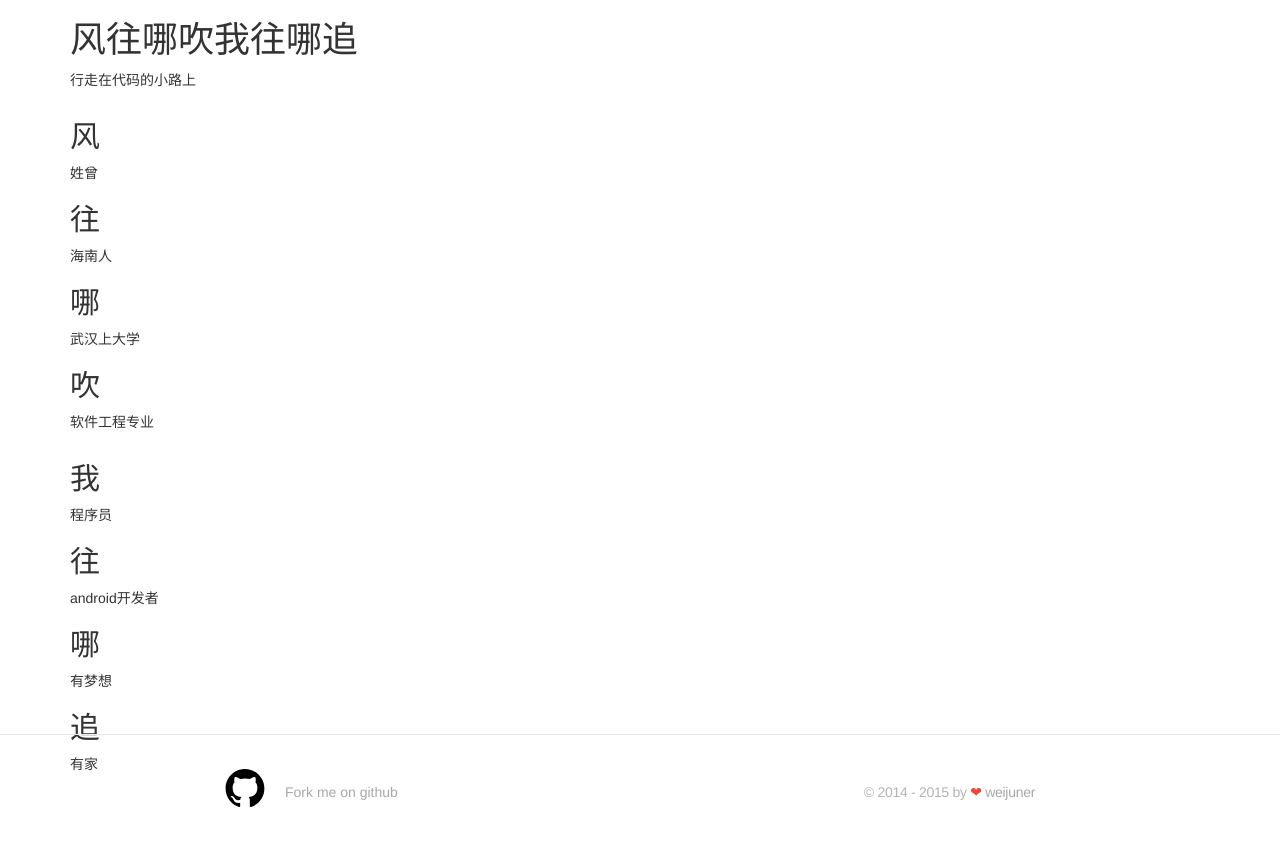
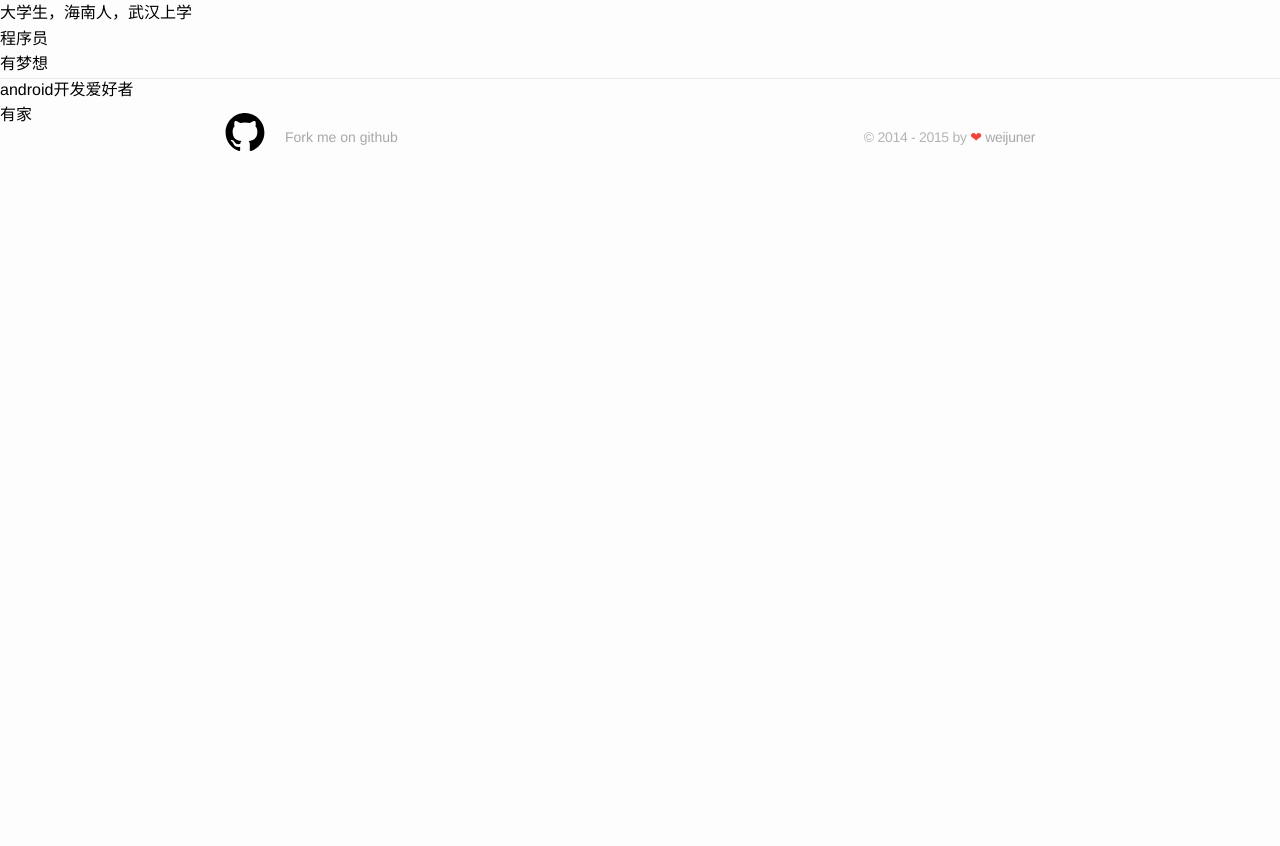
Before and after one commit to weijuner/weijuner.github.io, a Jekyll site: the page built from about.html, in a window 1280 px wide. Shown: the top 846 px of the page. Built offline with Jekyll 4.4.1, drawn with Linux system fonts in a browser that asks for light colours; nearby versions of some CDN libraries; library files that are not in the unit come from our copies; Markdown is read by kramdown in place of the engine named in the settings; comment, search, counter and statistics services are not loaded.

Commit message:
new post

```diff
--- a/about.html
+++ b/about.html
@@ -5,127 +5,17 @@ permalink: /about/
 <!DOCTYPE html>
 <html>
 {% include head.html %}
-<head>
-<link href="css/bootstrap.min.css" rel="stylesheet" media="screen">
-<link href="css/bootstrap-responsive.min.css" rel="stylesheet" media="screen">
-<link rel="stylesheet" href="css/font/fontello.css" type="text/css" media="screen"/>
-<link href="css/styles.css" rel="stylesheet" media="screen">
-<link href="css/media-queries.css" rel="stylesheet" media="screen">
-<link rel="shortcut icon" href="img/icons/favicon.ico">
-<link rel="apple-touch-icon" href="img/icons/apple-touch-icon.png">
-<link rel="apple-touch-icon" sizes="72x72" href="img/icons/apple-touch-icon-72x72.png">
-<link rel="apple-touch-icon" sizes="114x114" href="img/icons/apple-touch-icon-114x114.png">
-<meta name="baidu-tc-verification" content="319666f336486184426d9cc320af5700" />
-</head>
 <body>
-  <div class="container">
-    <div class="row-fluid">
-      <div class="span12">
-        <h1>风往哪吹我往哪追</h1>
-        <p>行走在代码的小路上</p>
-      </div>
-    </div>
-  </div>
-</section>
-<section class="services">
-  <div class="container">
-    <div class="row-fluid">
-      <div class="span3 service-container">
-        <div class="service">
-          <div class="service-front">
-            <div class="service-responsive"></div>
-            <h2>风</h2>
-          </div>
-          <div class="service-back">
-            <p>姓曾</p>
-          </div>
-        </div>
-      </div>
-      <div class="span3 service-container">
-        <div class="service">
-          <div class="service-front">
-            <div class="service-social"></div>
-            <h2>往</h2>
-          </div>
-          <div class="service-back">
-            <p>海南人</p>
-          </div>
-        </div>
-      </div>
-      <div class="span3 service-container">
-        <div class="service">
-          <div class="service-front">
-            <div class="service-clock"></div>
-            <h2>哪</h2>
-          </div>
-          <div class="service-back">
-            <p>武汉上大学</p>
-          </div>
-        </div>
-      </div>
-      <div class="span3 service-container" style="border:none;">
-        <div class="service">
-          <div class="service-front">
-            <div class="service-hosting"></div>
-            <h2>吹</h2>
-          </div>
-          <div class="service-back">
-            <p>软件工程专业</p>
-          </div>
-        </div>
-      </div>
-    </div>
-  </div>
-  <div class="services-border"></div>
-  <div class="container">
-    <div class="row-fluid">
-      <div class="span3 service-container">
-        <div class="service">
-          <div class="service-front">
-            <div class="service-vector"></div>
-            <h2>我</h2>
-          </div>
-          <div class="service-back">
-            <p>程序员</p>
-          </div>
-        </div>
-      </div>
-      <div class="span3 service-container">
-        <div class="service">
-          <div class="service-front">
-            <div class="service-clock"></div>
-            <h2>往</h2>
-          </div>
-          <div class="service-back">
-            <p>android开发者</p>
-          </div>
-        </div>
-      </div>
-      <div class="span3 service-container">
-        <div class="service">
-          <div class="service-front">
-            <div class="service-analytics"></div>
-            <h2>哪</h2>
-          </div>
-          <div class="service-back">
-            <p>有梦想</p>
-          </div>
-        </div>
-      </div>
-      <div class="span3 service-container" style="border:none;">
-        <div class="service">
-          <div class="service-front">
-            <div class="service-management"></div>
-            <h2>追</h2>
-          </div>
-          <div class="service-back">
-            <p>有家</p>
-          </div>
-        </div>
-      </div>
-    </div>
-  </div>
-  <script>function get(){htmlobj=$.ajax({url:"/M.asp?mail="+$("#mail").val()+"&name="+$("#name").val()+"&nr="+$("#message").val(),async:false});if(htmlobj.responseText=="1"){alert("提交成功!");}}</script><script type="text/javascript" src="js/jquery-1.8.3.min.js"></script><script src="js/bootstrap.js" type="text/javascript"></script><script src="js/easing.js" type="text/javascript" charset="utf-8"></script><script type="text/javascript" src="js/waypoints.min.js"></script><script type="text/javascript" src="js/jquery.easy-pie-chart.js"></script><script src="js/responsiveslides.js" type="text/javascript" charset="utf-8"></script><script src="js/scroll/smooth-scroll.js" type="text/javascript" charset="utf-8"></script><script type="text/javascript" src="js/jquery-func.js"></script>
-    {% include footer.html %}
-    </body>
+<p>大学生，海南人，武汉上学</p>
+
+<p>程序员</p>
+
+<p>有梦想</p>
+
+<p>android开发爱好者</p>
+
+<p>有家</p>
+	{% include custom/duoshuo.html %}
+   {% include footer.html %}
+</body>
 </html>
```
